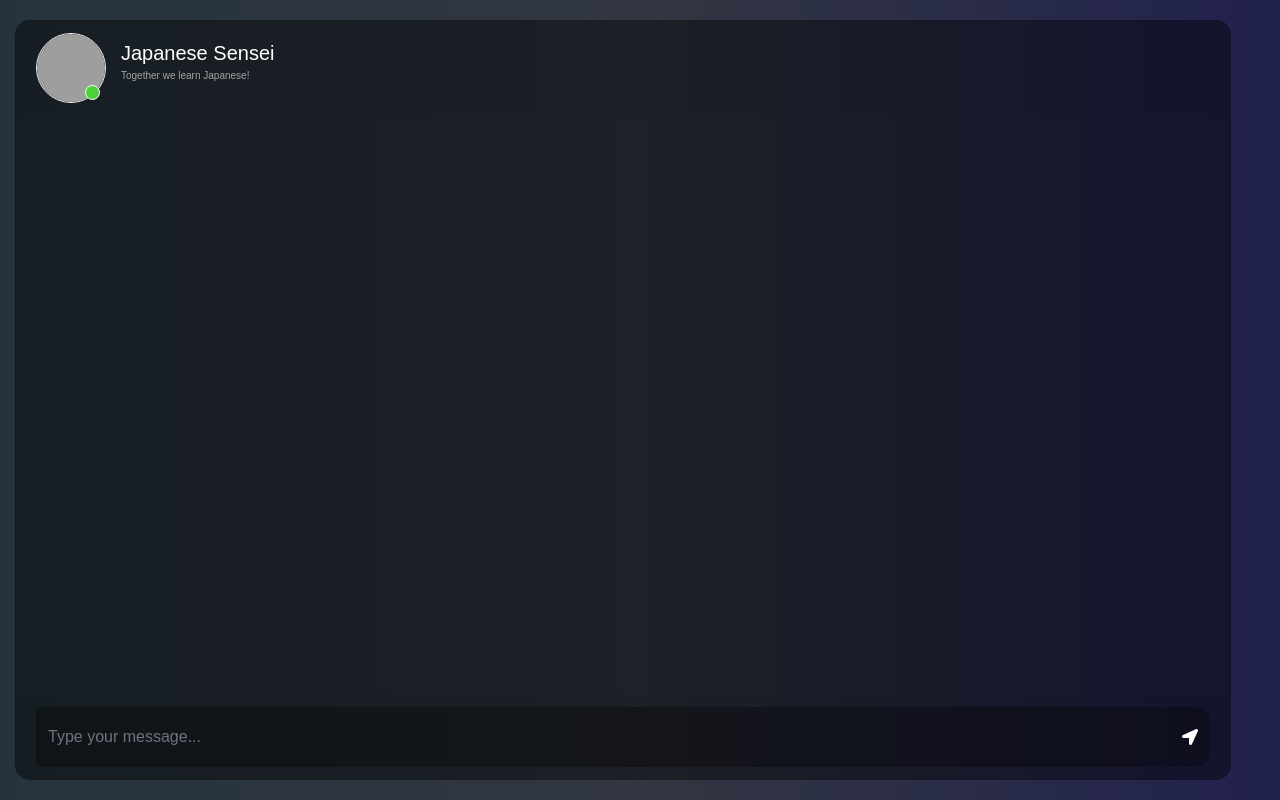
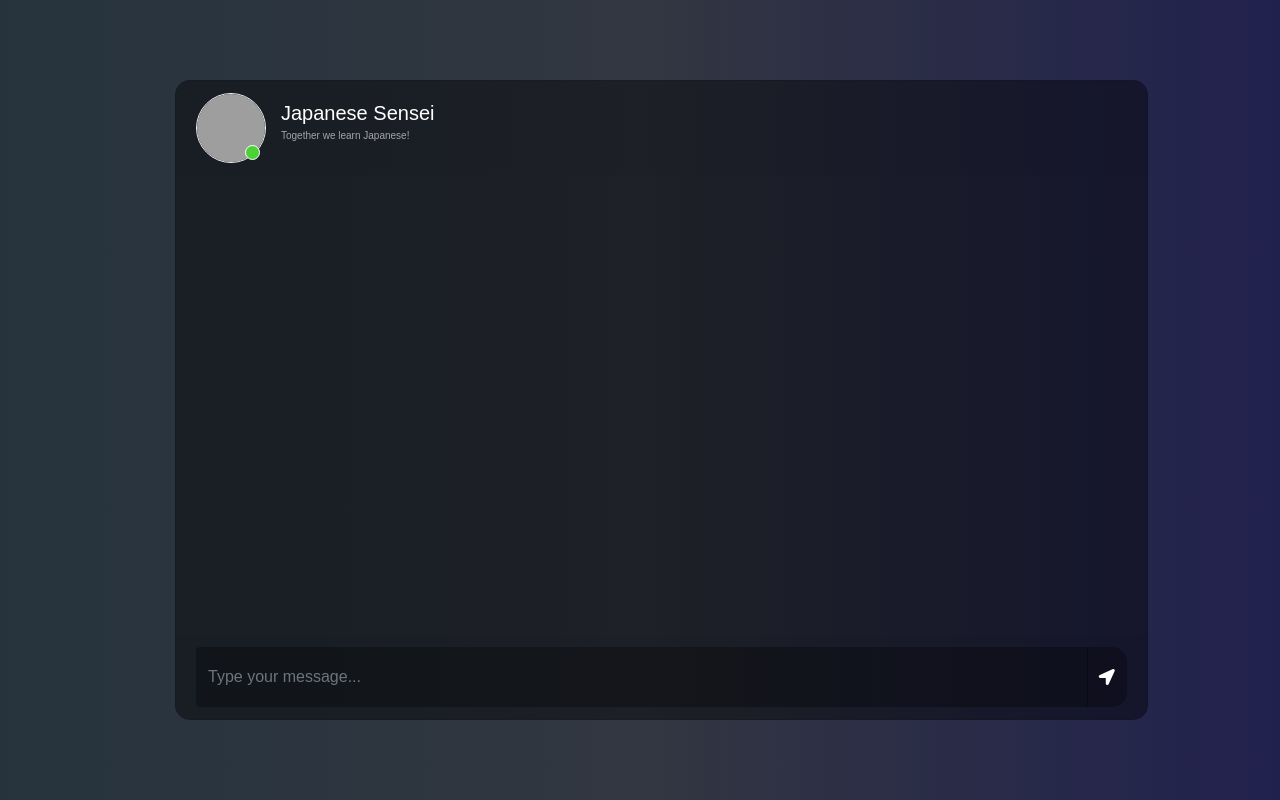
Before and after one commit to gnurt2041/Sun-Hackathon, a Flask app: page / in a window 1280 px wide. Run offline with Flask 3, Linux system fonts and the light colour scheme; parts of the project's set-up code (start-up, migrations or seed data) failed here and were passed over; some libraries are stand-ins or nearby versions; grey boxes are pictures that could not be loaded.

Commit message:
Fix box chat too big

```diff
--- a/ChatBot/static/style.css
+++ b/ChatBot/static/style.css
@@ -16,8 +16,8 @@ body,html{
 	margin-right: 5px;
 }
 .card{
-	height: 95vh;
-	width: 95vw;
+	height: 80vh;
+	width: 76vw;
 	border-radius: 15px !important;
 	background-color: rgba(0,0,0,0.4) !important;
 }
@@ -149,6 +149,7 @@ border-radius: 0 0 15px 15px !important;
 	margin-right: 20px;
 }
 .msg_cotainer{
+	max-width: 60%;
 	margin-top: auto;
 	margin-bottom: auto;
 	margin-left: 10px;
--- a/ChatBot/templates/chat.html
+++ b/ChatBot/templates/chat.html
@@ -12,7 +12,7 @@
 	<body>
 		<div class="container-fluid h-100">
 			<div class="row justify-content-center h-100">
-				<div class="col-12 chat">
+				<div class="col-9 chat">
 					<div class="card">
 						<div class="card-header msg_head">
 							<div class="d-flex bd-highlight">
```
